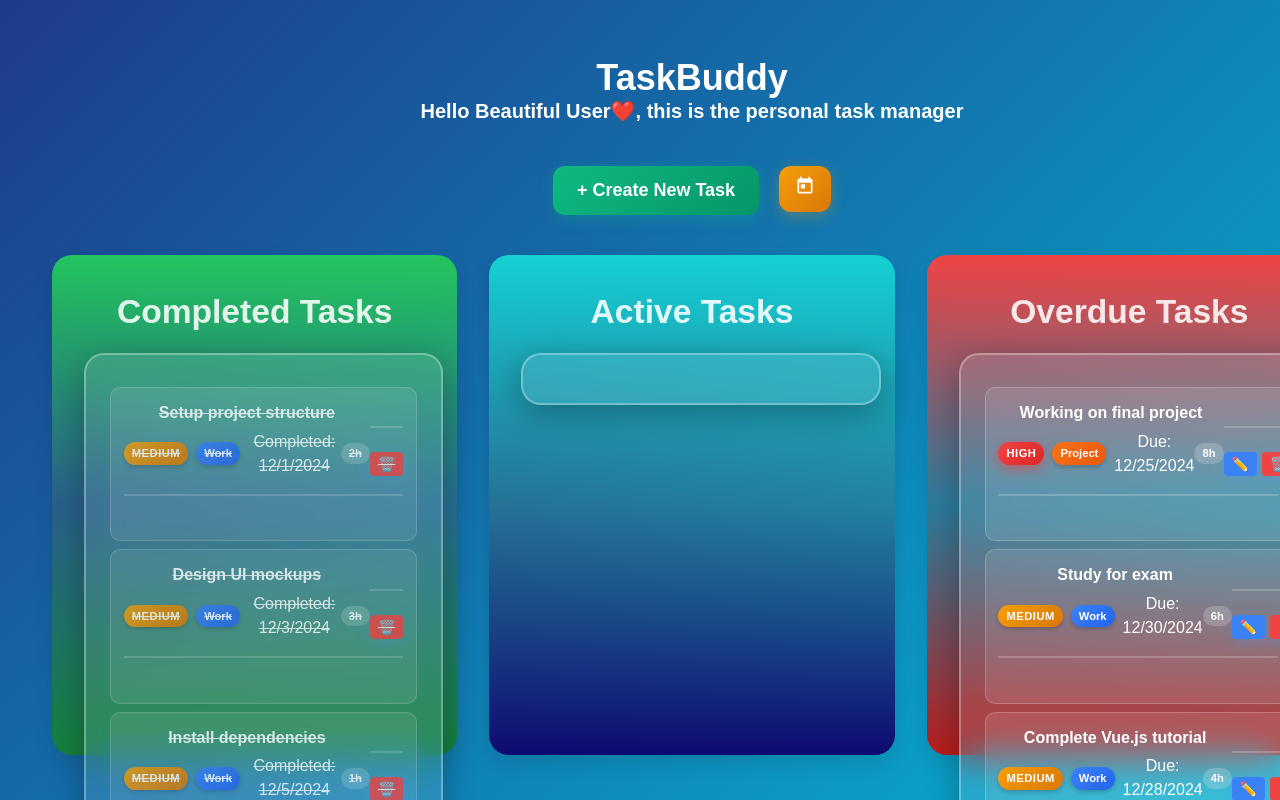
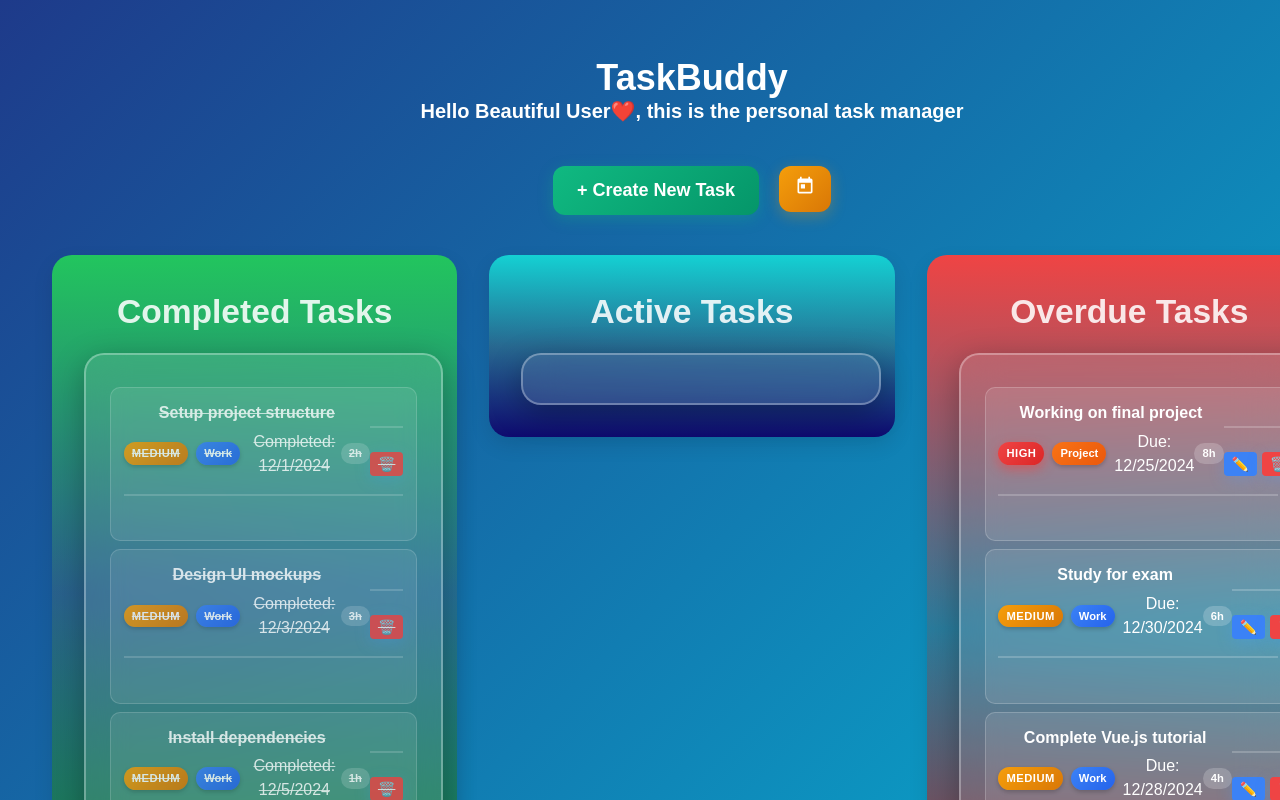
Before and after one commit to Llego-250/Task-Buddy, a Vue app: page / in a window 1280 px wide. Shown: the top 800 px of the page. Built offline with nearby package versions, Linux system fonts and the light colour scheme.

Commit message:
Fix card container alignment and height

```diff
--- a/src/App.vue
+++ b/src/App.vue
@@ -670,11 +670,10 @@ body {
   flex: 1;
   display: flex;
   justify-content: space-between;
-  align-items: stretch;
+  align-items: flex-start;
   gap: 2rem;
   max-width: 1400px;
   margin: 0 auto;
-  height: calc(100vh - 300px);
 }
 .card{
   flex: 1;
```
